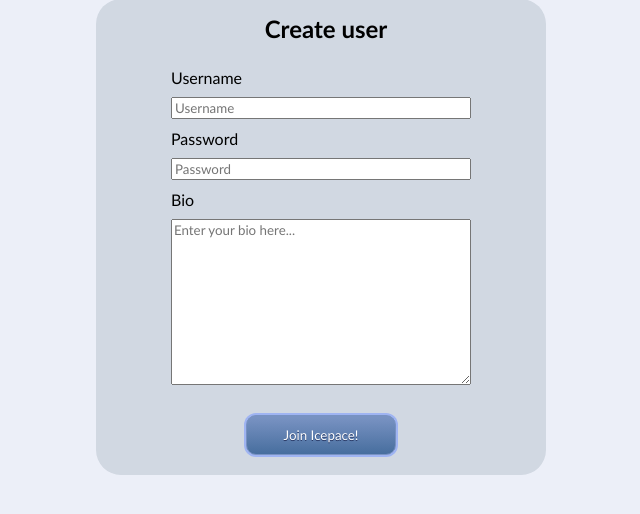
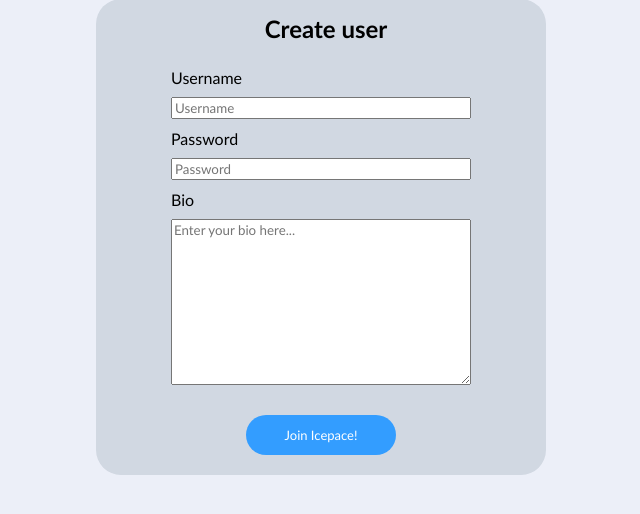
Before and after one commit to iO-Academy/2022-jul-icepace, a PHP site: page /registrationPage.php in a window 1280 px wide. Shown: the part 101-615 px from the top of the page, without its empty margins (319-959 px from the left). Run offline with PHP 8.4, Linux system fonts and the light colour scheme.

Commit message:
Modded submit and button styling

```diff
--- a/index.css
+++ b/index.css
@@ -30,10 +30,13 @@ body .signUp {
   text-decoration: none;
   font-family: "Trebuchet MS", sans-serif;
   color: #000000;
+  -webkit-transition: all 0.3s;
+  transition: all 0.3s;
 }
 body .signUp:hover {
   background-color: #476e9e;
   color: #ffffff;
+  box-shadow: 0 4px 4px rgba(83, 100, 255, 0.32);
 }
 body h1 {
   padding: 15px 0px 15px 10px;
--- a/index.scss
+++ b/index.scss
@@ -41,10 +41,13 @@ body{
     text-decoration: none;
     font-family: "Trebuchet MS", sans-serif;
     color: #000000;
+    -webkit-transition: all 0.3s;
+    transition: all 0.3s;
   }
   .signUp:hover {
     background-color: #476e9e;
     color: #ffffff;
+    box-shadow: 0 4px 4px rgba(83, 100, 255, 0.32);
   }
     h1{
       padding: 15px 0px 15px 10px;
--- a/registrationPage.css
+++ b/registrationPage.css
@@ -25,21 +25,27 @@
   margin: 0 auto;
 }
 .registrationPageContainer .submitForm {
-  box-shadow: 0 0 0 2px #9fb4f2;
-  background: #7892c2 linear-gradient(to bottom, #7892c2 5%, #476e9e 100%);
-  border-radius: 10px;
-  border: 1px solid #7892c2;
-  cursor: pointer;
-  color: #ffffff;
+  background: #339DFF;
+  color: #fff;
   text-decoration: none;
-  text-shadow: 0 1px 0 #283966;
+  font-size: 13px;
+  line-height: 38px;
+  border-radius: 50px;
+  -webkit-transition: all 0.3s;
+  transition: all 0.3s;
   width: 150px;
   height: 40px;
   text-align: center;
   margin: 20px auto;
+  border-width: 0;
+}
+.registrationPageContainer .homePageTitle {
+  text-decoration: none;
 }
 .registrationPageContainer .submitForm:hover {
-  background: #476e9e linear-gradient(to bottom, #476e9e 5%, #7892c2 100%);
+  background: #fff;
+  color: #339DFF;
+  box-shadow: 0 4px 4px rgba(83, 100, 255, 0.32);
 }
 .registrationPageContainer .createUserIntro {
   text-align: center;
--- a/registrationPage.scss
+++ b/registrationPage.scss
@@ -28,24 +28,27 @@
     margin: 0 auto;
   }
   .submitForm {
-    box-shadow: 0 0 0 2px #9fb4f2;
-    background: #7892c2 linear-gradient(to bottom, #7892c2 5%, #476e9e 100%);
-    border-radius: 10px;
-    border: 1px solid #7892c2;
-    cursor: pointer;
-    color: #ffffff;
+    background: #339DFF;
+    color: #fff;
     text-decoration: none;
-    text-shadow: 0 1px 0 #283966;
+    font-size: 13px;
+    line-height: 38px;
+    border-radius: 50px;
+    -webkit-transition: all 0.3s;
+    transition: all 0.3s;
     width: 150px;
     height: 40px;
     text-align: center;
     margin: 20px auto;
+    border-width: 0;
   }
   .homePageTitle {
     text-decoration: none;
   }
   .submitForm:hover {
-    background: #476e9e linear-gradient(to bottom, #476e9e 5%, #7892c2 100%);
+    background: #fff;
+    color: #339DFF;
+    box-shadow: 0 4px 4px rgba(83, 100, 255, 0.32);
   }
   .createUserIntro {
     text-align: center;
```
Also changed, not shown: 2 other files.
